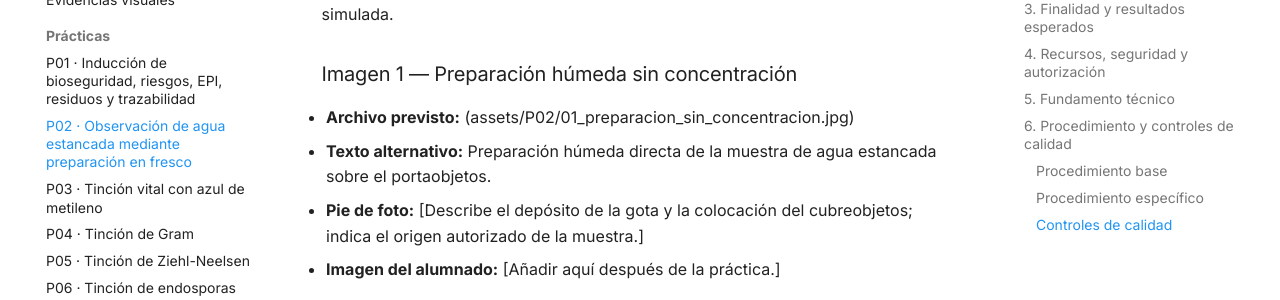
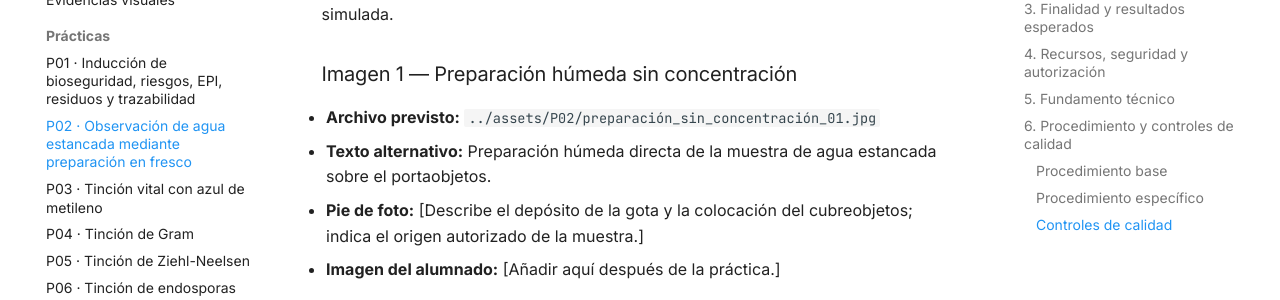
Before and after one commit to lloboc01-ai/Cuaderno-microbiolog-a-Leire-, an MkDocs documentation site: the page built from docs/practicas/P02_Observacion_en_fresco.md, in a window 1280 px wide and 900 px high, scrolled down 8329 px. Shown: the part 153-453 px from the top of the window. Built offline with MkDocs 1.6.1 and Material for MkDocs 9.7.7, drawn with Linux system fonts in a browser that asks for light colours.

Commit message:
Update P02_Observacion_en_fresco.md

```diff
--- a/docs/practicas/P02_Observacion_en_fresco.md
+++ b/docs/practicas/P02_Observacion_en_fresco.md
@@ -188,7 +188,7 @@ Añade las imágenes propias después de realizar la práctica y en el orden cro
 
 ### Imagen 1 — Preparación húmeda sin concentración
 
-- **Archivo previsto:** (assets/P02/01_preparacion_sin_concentracion.jpg)
+- **Archivo previsto:**  `../assets/P02/preparación_sin_concentración_01.jpg`
 - **Texto alternativo:** Preparación húmeda directa de la muestra de agua estancada sobre el portaobjetos.
 - **Pie de foto:** [Describe el depósito de la gota y la colocación del cubreobjetos; indica el origen autorizado de la muestra.]
 - **Imagen del alumnado:** [Añadir aquí después de la práctica.]
```
